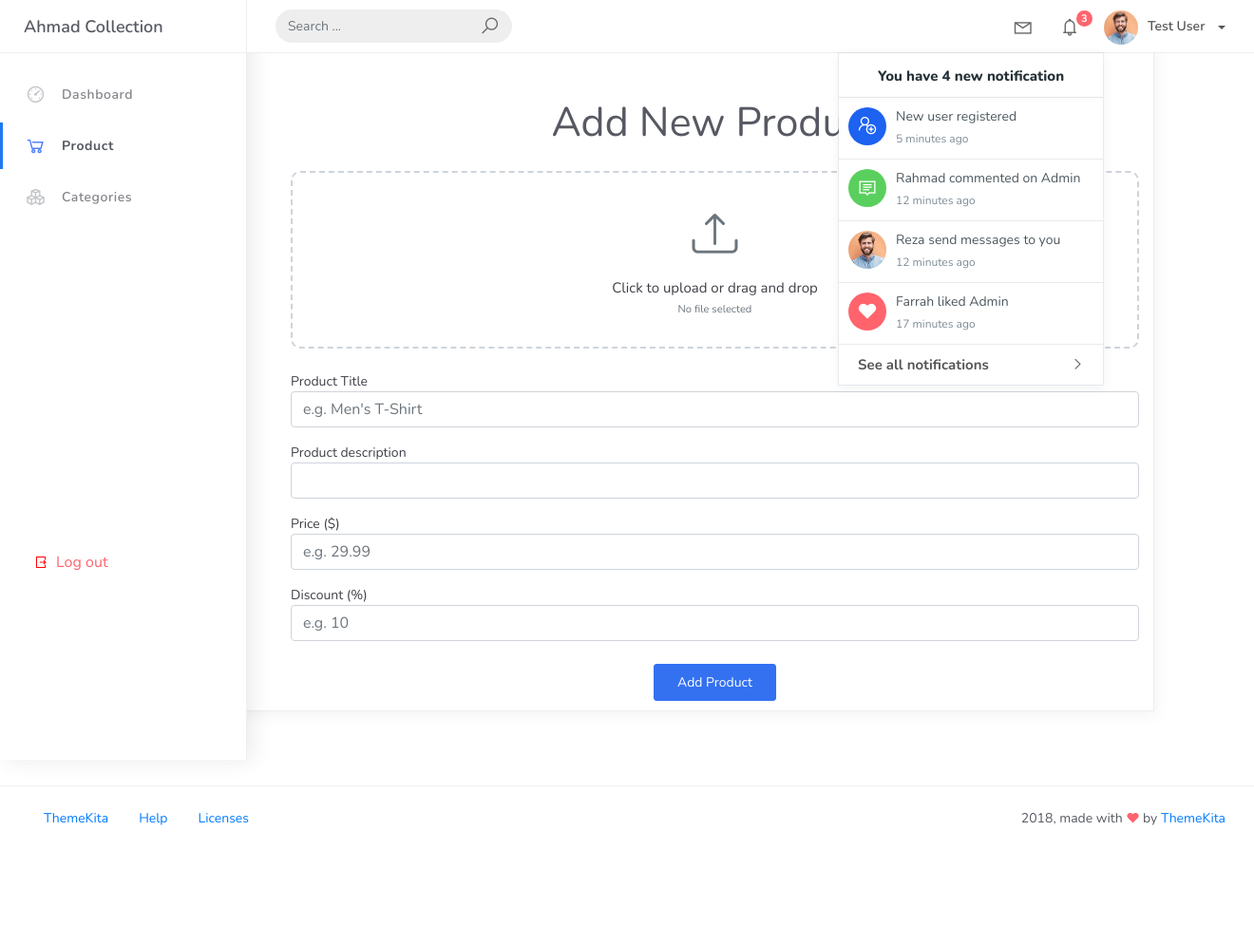
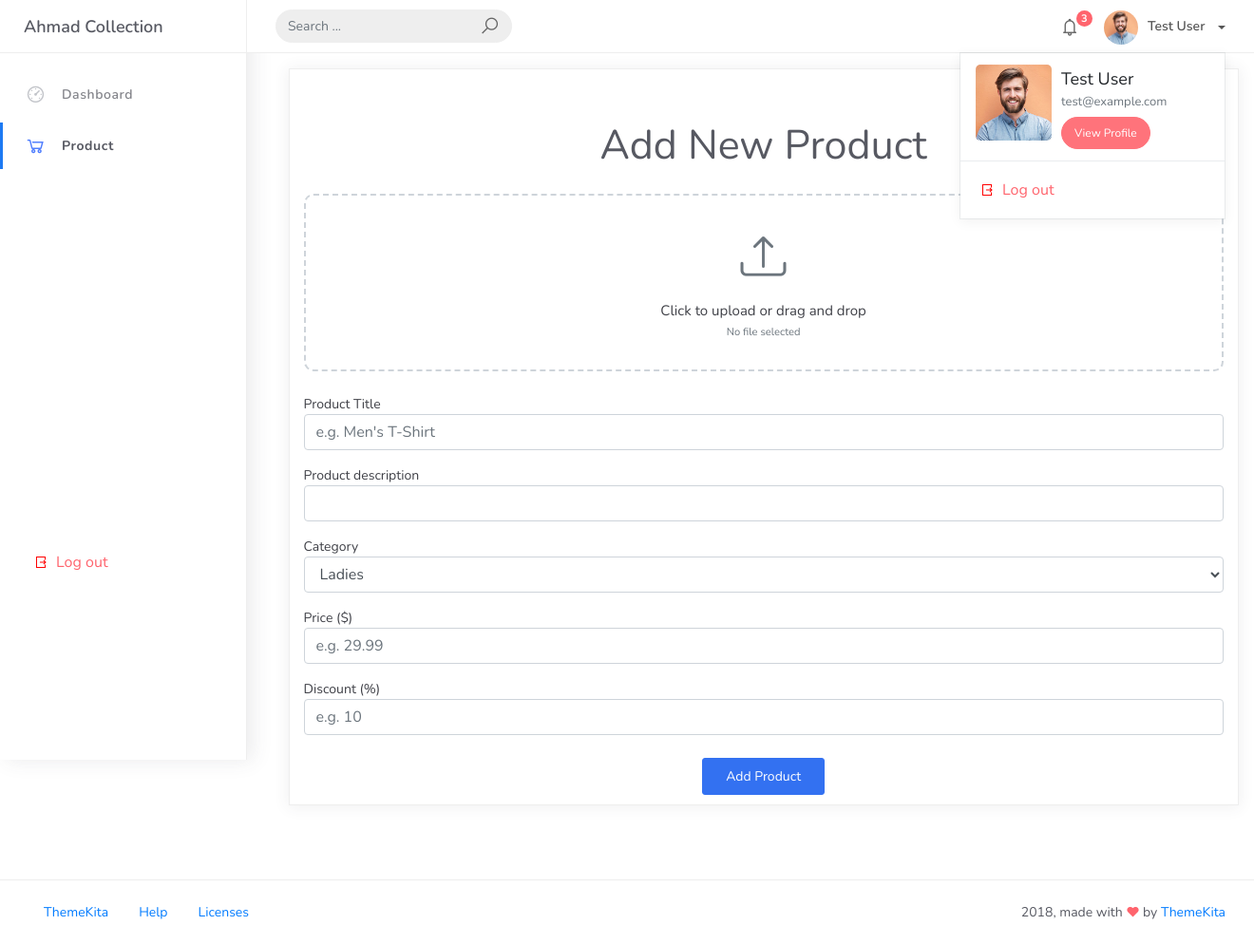
Before and after one commit to husnainmehboob189/ahmed-collection, a Laravel app: page /frontend/products in a window 1320 px wide, after a click on "Test User". Shown: the whole page at 95% size. Before the commit the page ends 869 px from the top, so only its background shows below. Run offline with Laravel 12, Linux system fonts and the light colour scheme; a user stored in the database is signed in; data comes from the database, SQL or seed files in the repository.

Commit message:
category table and seeder added

```diff
--- a/app/Http/Controllers/Frontend/ProductController.php
+++ b/app/Http/Controllers/Frontend/ProductController.php
@@ -1,7 +1,7 @@
 <?php
 
 namespace App\Http\Controllers\Frontend;
-
+use Illuminate\Support\Facades\DB;
 use App\Http\Controllers\Controller;
 use Illuminate\Http\Request;
 
@@ -9,7 +9,8 @@
 {
     public function index()
     {
-        return view('Frontend.product');  // Show list of products
+        $categories = DB::table('categories')->get();
+        return view('Frontend.product', compact('categories'));  // Show list of products
     }
 
 }
--- a/database/seeders/DatabaseSeeder.php
+++ b/database/seeders/DatabaseSeeder.php
@@ -14,7 +14,9 @@
     public function run(): void
     {
         // User::factory(10)->create();
-
+        $this->call([
+            CategorySeeder::class,
+        ]);
         User::factory()->create([
             'name' => 'Test User',
             'email' => 'test@example.com',
--- a/resources/views/frontend/layout/header.blade.php
+++ b/resources/views/frontend/layout/header.blade.php
@@ -44,17 +44,17 @@
 						</div>
 					</form>
 					<ul class="navbar-nav topbar-nav ml-md-auto align-items-center">
-						<li class="nav-item dropdown hidden-caret">
-							<a class="nav-link dropdown-toggle" href="#" id="navbarDropdown" role="button" data-toggle="dropdown" aria-haspopup="true" aria-expanded="false">
-								<i class="la la-envelope"></i>
-							</a>
-							<div class="dropdown-menu" aria-labelledby="navbarDropdown">
-								<a class="dropdown-item" href="#">Action</a>
-								<a class="dropdown-item" href="#">Another action</a>
-								<div class="dropdown-divider"></div>
-								<a class="dropdown-item" href="#">Something else here</a>
-							</div>
-						</li>
+{{--						<li class="nav-item dropdown hidden-caret">--}}
+{{--							<a class="nav-link dropdown-toggle" href="#" id="navbarDropdown" role="button" data-toggle="dropdown" aria-haspopup="true" aria-expanded="false">--}}
+{{--								<i class="la la-envelope"></i>--}}
+{{--							</a>--}}
+{{--							<div class="dropdown-menu" aria-labelledby="navbarDropdown">--}}
+{{--								<a class="dropdown-item" href="#">Action</a>--}}
+{{--								<a class="dropdown-item" href="#">Another action</a>--}}
+{{--								<div class="dropdown-divider"></div>--}}
+{{--								<a class="dropdown-item" href="#">Something else here</a>--}}
+{{--							</div>--}}
+{{--						</li>--}}
 						<li class="nav-item dropdown hidden-caret">
 							<a class="nav-link dropdown-toggle" href="#" id="navbarDropdown" role="button" data-toggle="dropdown" aria-haspopup="true" aria-expanded="false">
 								<i class="la la-bell"></i>
@@ -120,27 +120,22 @@
 										<div class="u-img"><img src="{{ asset('frontend/img/profile2.jpg') }}" alt="user"></div>
 										<div class="u-text">
 											<h4>{{ Auth::user()->name }}</h4>
-											<p class="text-muted">{{ Auth::user()->email }}</p><a href="profile.html" class="btn btn-rounded btn-danger btn-sm">View Profile</a></div>
+											<p class="text-muted">{{ Auth::user()->email }}</p><a href="{{route('profile.edit')}}" class="btn btn-rounded btn-danger btn-sm">View Profile</a></div>
 										</div>
 									</li>
 									<div class="dropdown-divider"></div>
-									<a class="dropdown-item" href="#"><i class="ti-user"></i> My Profile</a>
-									<a class="dropdown-item" href="#"></i> My Balance</a>
-									<a class="dropdown-item" href="#"><i class="ti-email"></i> Inbox</a>
-									<div class="dropdown-divider"></div>
-									<a class="dropdown-item" href="#"><i class="ti-settings"></i> Account Setting</a>
-									<div class="dropdown-divider"></div>
-									<a class="dropdown-item" href="#"><i class="fa fa-power-off"></i>
-                                        <form method="POST" action="{{ route('logout') }}">
-                                            @csrf
+                                <button class="d-flex align-items-center" style="color: red; border: none; padding: 10px 20px; background: none; font-size: 16px;">
+                                    <i class="la la-sign-out mr-2"></i>
+                                    <form method="POST" action="{{ route('logout') }}">
+                                        @csrf
 
-                                            <x-dropdown-link :href="route('logout')"
-                                                             onclick="event.preventDefault();
+                                        <x-dropdown-link style="padding-left: 0px !important;" class="text-danger p-0 px-0" :href="route('logout')"
+                                                         onclick="event.preventDefault();
                                                 this.closest('form').submit();">
-                                                {{ __('Log Out') }}
-                                            </x-dropdown-link>
-                                        </form>
-                                    </a>
+                                            {{ __('Log out') }}
+                                        </x-dropdown-link>
+                                    </form>
+                                </button>
 								</ul>
 								<!-- /.dropdown-user -->
 							</li>
@@ -166,12 +161,6 @@
                             </a>
                         </li>
 
-                        <li class="nav-item {{ request()->is('frontend/categories') ? 'active' : '' }}">
-                            <a href="{{ url('frontend/categories') }}">
-                                <i class="la la-cubes"></i>
-                                <p>Categories</p>
-                            </a>
-                        </li>
 
                         <div class="position-absolute d-flex align-items-center" style="top: 570px; padding: 0 15px;">
                           <button class="d-flex align-items-center" style="color: red; border: none; padding: 10px 20px; background: none; font-size: 16px;">
--- a/resources/views/frontend/product.blade.php
+++ b/resources/views/frontend/product.blade.php
@@ -31,9 +31,9 @@
     }
   }
   </style>
- <div class="container py-5">
-  <div class="card shadow-sm" >
-    <div class="card-body responsive-padding mt-4">
+ <div class="py-5">
+  <div class="card shadow-sm mt-4" style="margin-left: 23%;width: 1000px">
+    <div class="card-body mt-4">
       <h2 class="text-center mb-4 mt-3">Add New Product</h2>
 
       <form>
@@ -60,7 +60,15 @@
           <label for="productTitle" class="form-label">Product description</label>
           <input type="text" class="form-control" id="productTitle" placeholder="">
         </div>
-
+        {{--        Category --}}
+          <div class="mb-3">
+              <label for="productPrice" class="form-label">Category</label>
+              <select name="category" class="form-control">
+                  @foreach($categories as $category)
+                      <option value="{{ $category->name }}">{{ $category->name }}</option>
+                  @endforeach
+              </select>
+          </div>
         <!-- Price -->
         <div class="mb-3">
           <label for="productPrice" class="form-label">Price ($)</label>
```
Also changed, not shown: database/seeders/CategorySeeder.php (added, +27 -0 lines), database/migrations/2025_07_22_114138_create_categories_table.php (added).
